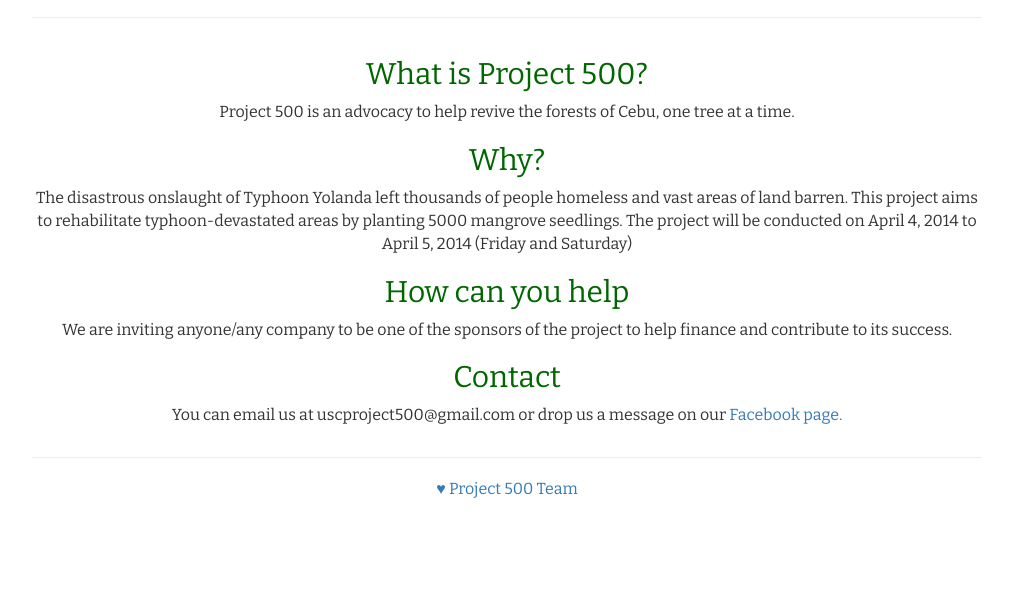
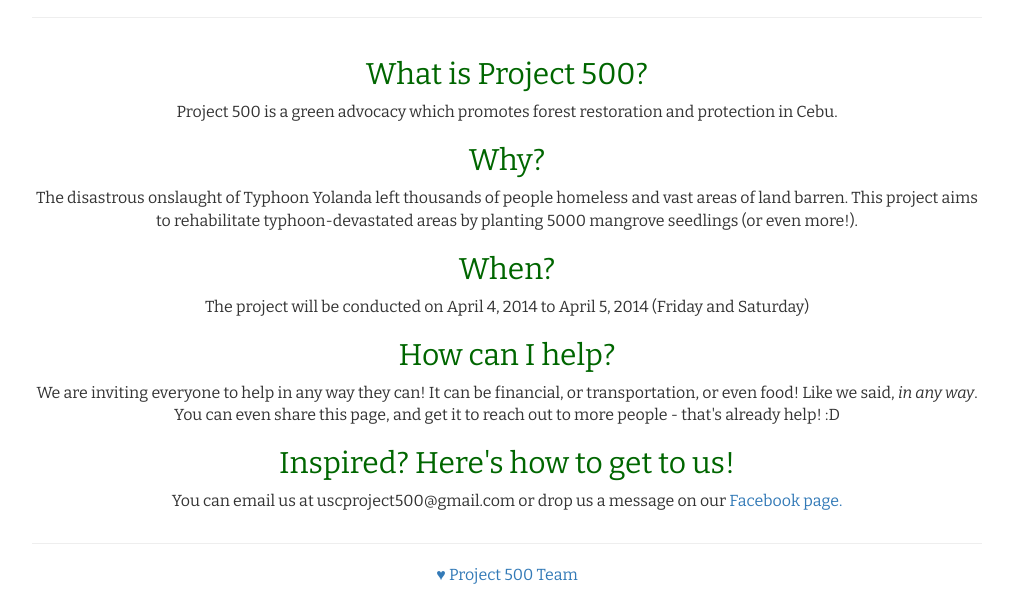
Before and after one commit to not-jay/Project500, a website: page app/index.html in a window 1280 px wide. Shown: the part 682-1279 px from the top of the page, without its empty margins (133-1146 px from the left). Before the commit the page ends 1193 px from the top, so only its background shows below. Drawn offline with nearby package versions, Linux system fonts and the light colour scheme; files that its build step writes are made by us from their sources.

Commit message:
More chatty writeup

```diff
--- a/app/index.html
+++ b/app/index.html
@@ -70,15 +70,18 @@
       <div class="col-xs-12">
 
         <h2>What is Project 500?</h2>
-        <p>Project 500 is an advocacy to help revive the forests of Cebu, one tree at a time.</p>
+        <p>Project 500 is a green advocacy which promotes forest restoration and protection in Cebu.</p>
 
         <h2>Why?</h2>
-        <p>The disastrous onslaught of Typhoon Yolanda left thousands of people homeless and vast areas of land barren. This project aims to rehabilitate typhoon-devastated areas by planting 5000 mangrove seedlings. The project will be conducted on April 4, 2014 to April 5, 2014 (Friday and Saturday)</p>
+        <p>The disastrous onslaught of Typhoon Yolanda left thousands of people homeless and vast areas of land barren. This project aims to rehabilitate typhoon-devastated areas by planting 5000 mangrove seedlings (or even more!).</p>
 
-        <h2>How can you help</h2>
-        <p>We are inviting anyone/any company to be one of the sponsors of the project to help finance and contribute to its success.</p>
+        <h2>When?</h2>
+        <p>The project will be conducted on April 4, 2014 to April 5, 2014 (Friday and Saturday)</p>
 
-        <h2>Contact</h2>
+        <h2>How can I help?</h2>
+        <p>We are inviting everyone to help in any way they can! It can be financial, or transportation, or even food! Like we said, <em>in any way</em>. You can even share this page, and get it to reach out to more people - that's already help! :D</p>
+
+        <h2>Inspired? Here's how to get to us!</h2>
         <p>You can email us at uscproject500@gmail.com or drop us a message on our <a href="https://www.facebook.com/USCProject500">Facebook page.</a>
         </p>
       </div>
```
